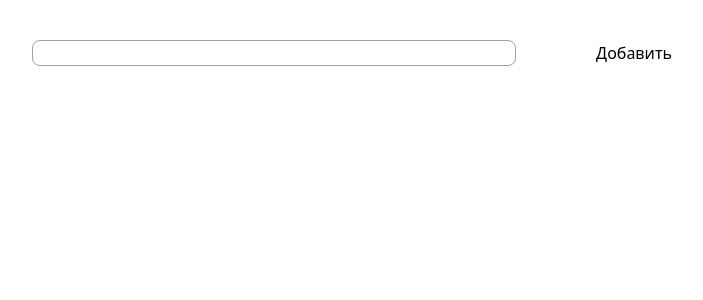
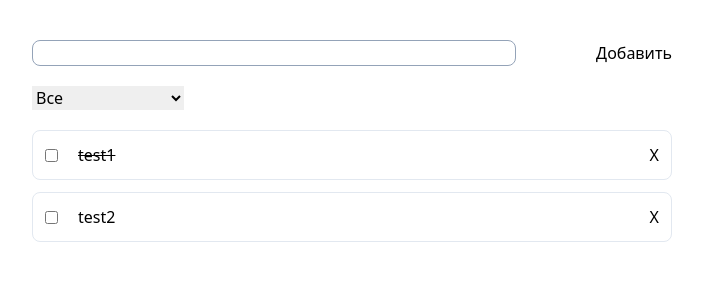
Before and after one commit to Taranovskii-Vadim/todo-list-recoil-react-tailwind-typescript, a React (Create React App) app: page / in a window 1280 px wide. Shown: the top 300 px of the page, without its empty margins (288-991 px from the left). Built offline with nearby package versions, Linux system fonts and the light colour scheme.

Commit message:
feat(master): code refactor

```diff
--- a/src/App.tsx
+++ b/src/App.tsx
@@ -1,30 +1,22 @@
 import React from "react";
-import { atom, useRecoilValue } from "recoil";
+import { useRecoilValue } from "recoil";
+
+import { filterSelector } from "./store/Filter";
 
 import AddForm from "./components/AddForm";
+import FilterForm from "./components/FilterForm";
 import TodoItem from "./components/TodoItem";
 
 // TODO think about recoil types
-// TODO think about recoil folder structure
 // TODO fix exports
 
-export interface Todo {
-  id: number;
-  text: string;
-  isDone: boolean;
-}
-
-export const todosState = atom<Todo[]>({
-  key: "todosState",
-  default: [],
-});
-
 const App = () => {
-  const todos = useRecoilValue(todosState);
+  const todos = useRecoilValue(filterSelector);
 
   return (
     <div className="w-1/2 m-auto mt-10">
       <AddForm />
+      <FilterForm />
       {/* TODO according to tutorial, better way to create List component in my opinion*/}
       {todos.map((item) => (
         <TodoItem key={item.id} todo={item} />
--- a/src/components/AddForm/index.tsx
+++ b/src/components/AddForm/index.tsx
@@ -1,7 +1,7 @@
 import React, { useRef } from "react";
 import { useSetRecoilState } from "recoil";
 
-import { todosState } from "../../App";
+import { todosState } from "../../store/Todos";
 
 const AddForm = (): JSX.Element => {
   const setState = useSetRecoilState(todosState);
--- /dev/null
+++ b/src/components/FilterForm/index.tsx
@@ -0,0 +1,23 @@
+import React from "react";
+import { useRecoilState } from "recoil";
+
+import { filterState } from "../../store/Filter";
+
+const FilterForm = (): JSX.Element => {
+  const [state, setState] = useRecoilState(filterState);
+
+  return (
+    <div className="flex justify-between mb-5">
+      <select
+        value={state}
+        onChange={({ target: { value } }) => setState(value)}
+      >
+        <option value="all">Все</option>
+        <option value="completed">Завершенные</option>
+        <option value="uncompleted">Незавершенные</option>
+      </select>
+    </div>
+  );
+};
+
+export default FilterForm;
--- a/src/components/TodoItem/index.tsx
+++ b/src/components/TodoItem/index.tsx
@@ -1,7 +1,7 @@
 import React from "react";
 import { useSetRecoilState } from "recoil";
 
-import { Todo, todosState } from "../../App";
+import { Todo, todosState } from "../../store/Todos";
 
 interface Props {
   todo: Todo;
--- /dev/null
+++ b/src/store/Filter/index.ts
@@ -0,0 +1,22 @@
+import { atom, selector } from "recoil";
+
+import { todosState } from "../Todos";
+
+export const filterState = atom({ key: "filterState", default: "all" });
+
+export const filterSelector = selector({
+  key: "filterSelector",
+  get: ({ get }) => {
+    const filter = get(filterState);
+    const list = get(todosState);
+
+    switch (filter) {
+      case "completed":
+        return list.filter((item) => item.isDone);
+      case "uncompleted":
+        return list.filter((item) => !item.isDone);
+      default:
+        return list;
+    }
+  },
+});
--- /dev/null
+++ b/src/store/Todos/index.ts
@@ -0,0 +1,15 @@
+import { atom } from "recoil";
+
+export interface Todo {
+  id: number;
+  text: string;
+  isDone: boolean;
+}
+
+export const todosState = atom<Todo[]>({
+  key: "todosState",
+  default: [
+    { id: 1, text: "test1", isDone: true },
+    { id: 2, text: "test2", isDone: false },
+  ],
+});
```
